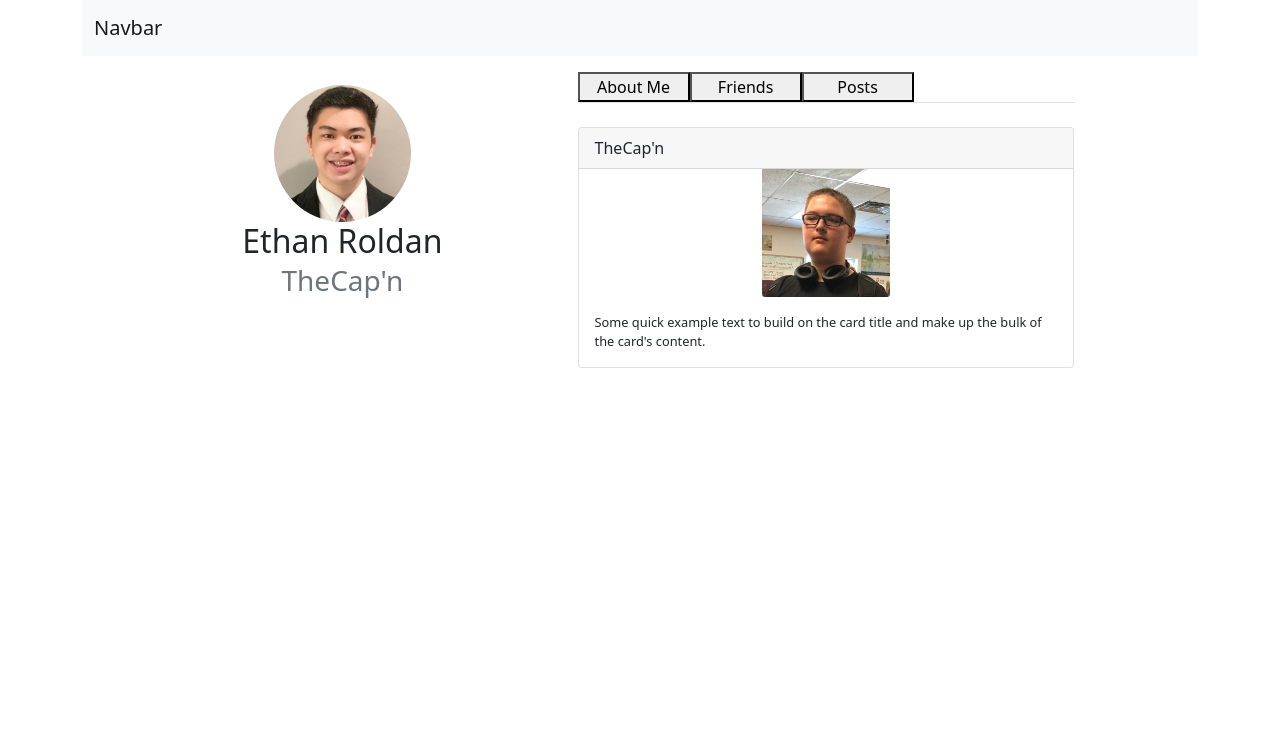
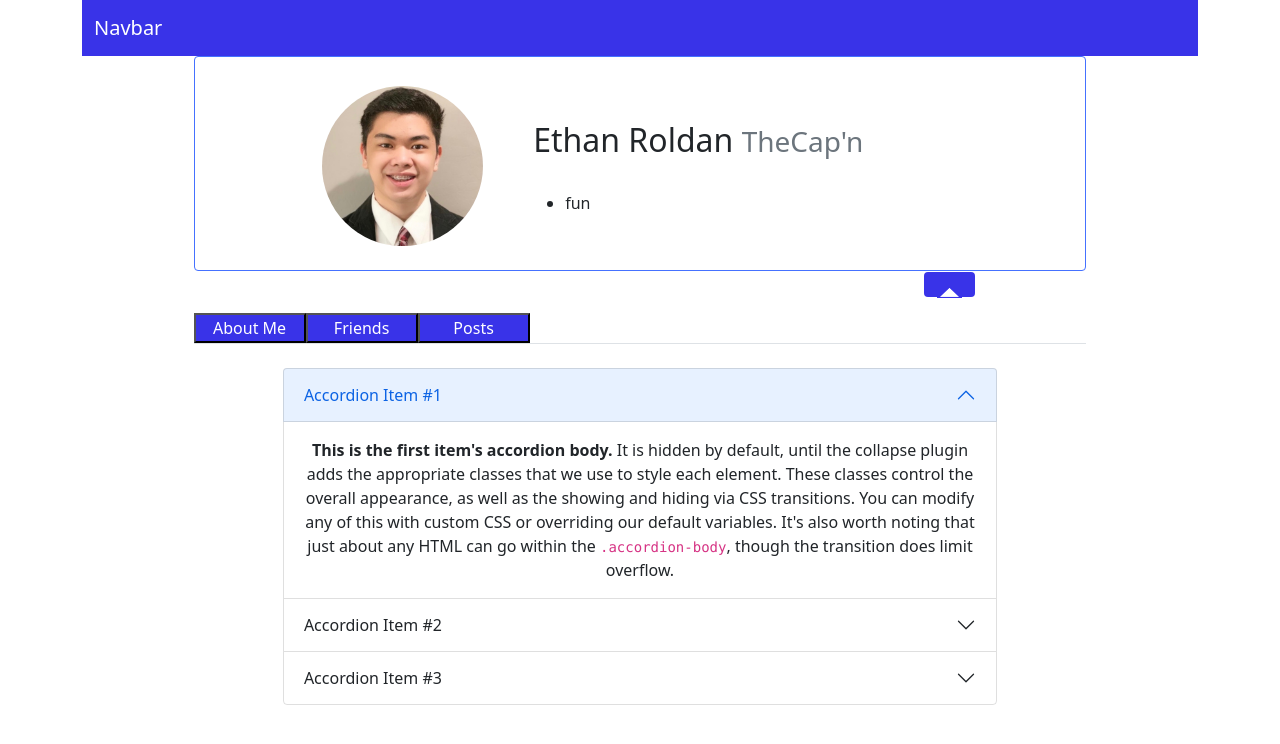
Before and after one commit to 0eef0/bootstrapProfilePage, a plain HTML site: page index.html in a window 1280 px wide. Drawn offline with nearby package versions, Linux system fonts and the light colour scheme.

Commit message:
did some work

```diff
--- a/css/styles.css
+++ b/css/styles.css
@@ -5,7 +5,19 @@
     margin-right: auto;
     margin-top: 1vw;
 }
+.border-primary{
+    border-color: #4571ff !important;
+}
 
+.bg-primary {
+    background-color: #3933e8 !important;
+    color: white;
+  }
+
+.bg-secondary {
+   background-color: #3933e8 !important;
+   color: white;
+}
 .navlink{
     width: 7rem;
 }
@@ -21,14 +33,6 @@
     font-size: 1vw;
 }
 
-.carousel-caption{
-    background-color: rgba(50,50,50,0.5);
-}
-.carousel-control-next, .carousel-control-prev{
-    height: 20%;
-    margin-top: 80%;
-}
-
 #post{
     width: 100%;
 }
@@ -42,3 +46,24 @@
 .card-header{
     text-align: left;
 }
+
+#collapseExample{
+    border: 1px #4571ff solid !important;
+    border-top: 0px;
+}
+.collapsing {
+    height: 0;
+    overflow: hidden;
+    transition: height 0.35s ease;
+}
+#profileBtn{
+    width: 4vw;
+    height: 2vw;
+}
+
+.accordion{
+    display: block;
+    margin-left: auto;
+    margin-right: auto;
+    width: 80%;
+}
--- a/index.html
+++ b/index.html
@@ -11,98 +11,109 @@
 </head>
 <body>
     <div class="container" style="text-align: center;">
-        <nav class="navbar navbar-expand-lg navbar-light bg-light">
+        <nav class="navbar navbar-expand-lg navbar-light bg-primary">
             <div class="container-fluid">
-              <a class="navbar-brand" href="#">Navbar</a>
+              <a class="navbar-brand" href="#" style="color: white;">Navbar</a>
               <button class="navbar-toggler" type="button" data-bs-toggle="collapse" data-bs-target="#navbarNavAltMarkup" aria-controls="navbarNavAltMarkup" aria-expanded="false" aria-label="Toggle navigation">
                 <span class="navbar-toggler-icon"></span>
               </button>
             </div>
           </nav>
+          <div class="collapse show border-primary" id="collapseExample" style="width: 80%; margin-left: auto; margin-right: auto; padding-bottom: 1rem; border-radius: 0.25rem;">
             <div class="row" style="width: 80%; margin-left: auto; margin-right: auto; margin-top: 1rem;">
                 <div class="col-4" style="text-align: center;">
-                <img src="images/me.jpeg" class="rounded-circle">
-                <h2>Ethan Roldan<br><small class="text-muted">TheCap'n</small></h2>
+                    <img src="images/me.jpeg" class="rounded-circle" style="width: 75%;">
                 </div>
-            <div class="col-1"></div>
-            <div class="col-7">
+                <div class="col-8 text-start">
+                  <br><br>
+                  <h2>Ethan Roldan <small class="text-muted">TheCap'n</small></h2>
+                  <br>
+                  <ul>
+                    <li>fun</li>
+                  </ul>
+                </div>
+                <h1></h1>
+            </div>
+        </div>
+        <p style="text-align: right; width: 80%;">
+          <a class="btn bg-secondary" data-bs-toggle="collapse" href="#collapseExample" role="button" aria-expanded="false" aria-controls="collapseExample" id="profileBtn" onclick="toggleProfile()">
+            <img src="images/arrowUp.png" height="100%" width="100%">
+          </a>
+        </p>
+            <div style="width: 80%; margin-left: auto; margin-right: auto;">
                 <ul class="nav nav-tabs">
                     <li class="nav-item">
-                        <button type="button" class="navlink" onclick="about()" id="about">About Me</button>
+                        <button type="button" class="navlink bg-secondary" onclick="about()" id="about">About Me</button>
                     </li>
                     <li class="nav-item">
-                        <button type="button" class="navlink" onclick="friends()" id="friends">Friends</button>
+                        <button type="button" class="navlink bg-secondary" onclick="friends()" id="friends">Friends</button>
                     </li>
                     <li class="nav-item">
-                        <button type="button" class="navlink" onclick="posts()" id="posts">Posts</button>
+                        <button type="button" class="navlink bg-secondary" onclick="posts()" id="posts">Posts</button>
                     </li>
                 </ul>
                 <br>
                 <div id="mainDiv"></div>
                 <!--
-                <div class="card">
+                <div class="card border-primary">
                     <img src="images/otherethan.JPG" class="card-img-top rounded-circle" alt="...">
                     <div class="card-body">
-                      <h5 class="card-title">Card title</h5>
-                      <p class="card-text">Some quick example text to build on the card title and make up the bulk of the card's content.</p>
+                      <h5 class="card-title">Card title<br><small class="text-muted">Tag</small></h5>
                     </div>
                 </div>
-                <div class="card">
+                <div class="card border-primary">
                     <img src="images/zach.JPEG" class="card-img-top rounded-circle" alt="...">
                     <div class="card-body">
-                      <h5 class="card-title">Card title</h5>
-                      <p class="card-text">Some quick example text to build on the card title and make up the bulk of the card's content.</p>
+                      <h5 class="card-title">Card title<br><small class="text-muted">Tag</small></h5>
                     </div>
                 </div>
-                <div class="card">
+                <div class="card border-primary">
                     <img src="images/frankie.jpg" class="card-img-top rounded-circle" alt="...">
                     <div class="card-body">
-                      <h5 class="card-title">Card title</h5>
-                      <p class="card-text">Some quick example text to build on the card title and make up the bulk of the card's content.</p>
+                      <h5 class="card-title">Card title<br><small class="text-muted">Tag</small></h5>
                     </div>
                 </div>
               -->
-            <!--
-            <div id="carouselExampleCaptions" class="carousel slide" data-bs-ride="carousel">
-                <div class="carousel-indicators">
-                  <button type="button" data-bs-target="#carouselExampleCaptions" data-bs-slide-to="0" class="active" aria-current="true" aria-label="Slide 1"></button>
-                  <button type="button" data-bs-target="#carouselExampleCaptions" data-bs-slide-to="1" aria-label="Slide 2"></button>
-                  <button type="button" data-bs-target="#carouselExampleCaptions" data-bs-slide-to="2" aria-label="Slide 3"></button>
-                </div>
-                <div class="carousel-inner">
-                  <div class="carousel-item active">
-                    <img src="images/me.jpeg" class="d-block w-100" alt="...">
-                    <div class="carousel-caption d-none d-md-block">
-                      <h5>First slide label</h5>
-                      <p>Some representative placeholder content for the first slide.</p>
-                    </div>
-                  </div>
-                  <div class="carousel-item">
-                    <img src="images/me.jpeg" class="d-block w-100" alt="...">
-                    <div class="carousel-caption d-none d-md-block">
-                      <h5>Second slide label</h5>
-                      <p>Some representative placeholder content for the second slide.</p>
-                    </div>
-                  </div>
-                  <div class="carousel-item">
-                    <img src="images/me.jpeg" class="d-block w-100" alt="...">
-                    <div class="carousel-caption d-none d-md-block">
-                      <h5>Third slide label</h5>
-                      <p>Some representative placeholder content for the third slide.</p>
+            <div class="accordion" id="accordionExample">
+  <div class="accordion-item">
+    <h2 class="accordion-header" id="headingOne">
+      <button class="accordion-button" type="button" data-bs-toggle="collapse" data-bs-target="#collapseOne" aria-expanded="true" aria-controls="collapseOne">
+        Accordion Item #1
+      </button>
+    </h2>
+    <div id="collapseOne" class="accordion-collapse collapse show" aria-labelledby="headingOne" data-bs-parent="#accordionExample">
+      <div class="accordion-body">
+        <strong>This is the first item's accordion body.</strong> It is hidden by default, until the collapse plugin adds the appropriate classes that we use to style each element. These classes control the overall appearance, as well as the showing and hiding via CSS transitions. You can modify any of this with custom CSS or overriding our default variables. It's also worth noting that just about any HTML can go within the <code>.accordion-body</code>, though the transition does limit overflow.
       </div>
     </div>
   </div>
-                <button class="carousel-control-prev" type="button" data-bs-target="#carouselExampleCaptions"  data-bs-slide="prev">
-                  <span class="carousel-control-prev-icon" aria-hidden="true"></span>
-                  <span class="visually-hidden">Previous</span>
+  <div class="accordion-item">
+    <h2 class="accordion-header" id="headingTwo">
+      <button class="accordion-button collapsed" type="button" data-bs-toggle="collapse" data-bs-target="#collapseTwo" aria-expanded="false" aria-controls="collapseTwo">
+        Accordion Item #2
       </button>
-                <button class="carousel-control-next" type="button" data-bs-target="#carouselExampleCaptions"  data-bs-slide="next">
-                  <span class="carousel-control-next-icon" aria-hidden="true"></span>
-                  <span class="visually-hidden">Next</span>
-                </button>
+    </h2>
+    <div id="collapseTwo" class="accordion-collapse collapse" aria-labelledby="headingTwo" data-bs-parent="#accordionExample">
+      <div class="accordion-body">
+        <strong>This is the second item's accordion body.</strong> It is hidden by default, until the collapse plugin adds the appropriate classes that we use to style each element. These classes control the overall appearance, as well as the showing and hiding via CSS transitions. You can modify any of this with custom CSS or overriding our default variables. It's also worth noting that just about any HTML can go within the <code>.accordion-body</code>, though the transition does limit overflow.
       </div>
     </div>
-        -->
+  </div>
+  <div class="accordion-item">
+    <h2 class="accordion-header" id="headingThree">
+      <button class="accordion-button collapsed" type="button" data-bs-toggle="collapse" data-bs-target="#collapseThree" aria-expanded="false" aria-controls="collapseThree">
+        Accordion Item #3
+      </button>
+    </h2>
+    <div id="collapseThree" class="accordion-collapse collapse" aria-labelledby="headingThree" data-bs-parent="#accordionExample">
+      <div class="accordion-body">
+        <strong>This is the third item's accordion body.</strong> It is hidden by default, until the collapse plugin adds the appropriate classes that we use to style each element. These classes control the overall appearance, as well as the showing and hiding via CSS transitions. You can modify any of this with custom CSS or overriding our default variables. It's also worth noting that just about any HTML can go within the <code>.accordion-body</code>, though the transition does limit overflow.
+      </div>
+    </div>
+  </div>
+</div>
+
+        <!--
         <div class="card" id="post">
             <div class="card-header">
                 TheCap'n
@@ -112,7 +123,7 @@
               <p class="card-text" id="postContent">Some quick example text to build on the card title and make up the bulk of the card's content.</p>
             </div>
           </div>
-        </div>
+      -->
     </div>
 </body>
 </html>
--- a/js/scripts.js
+++ b/js/scripts.js
@@ -16,3 +16,14 @@ function posts(){
     document.getElementById("about").innerHTML = "About Me";
     document.getElementById("friends").innerHTML = "Friends";
 }
+
+var profile = true;
+function toggleProfile(){
+    if(profile){
+        document.getElementById("profileBtn").innerHTML = '<img src="images/arrowDown.png" height="100%" width="100%">';
+        profile = false;
+    }else{
+        document.getElementById("profileBtn").innerHTML = '<img src="images/arrowUp.png" height="100%" width="100%">';
+        profile = true;
+    }
+}
```
Also changed, not shown: images/arrowDown.png (added), images/arrowUp.png (added), images/colors.PNG (added). Lines whose indentation alone changed are shown as unchanged.
